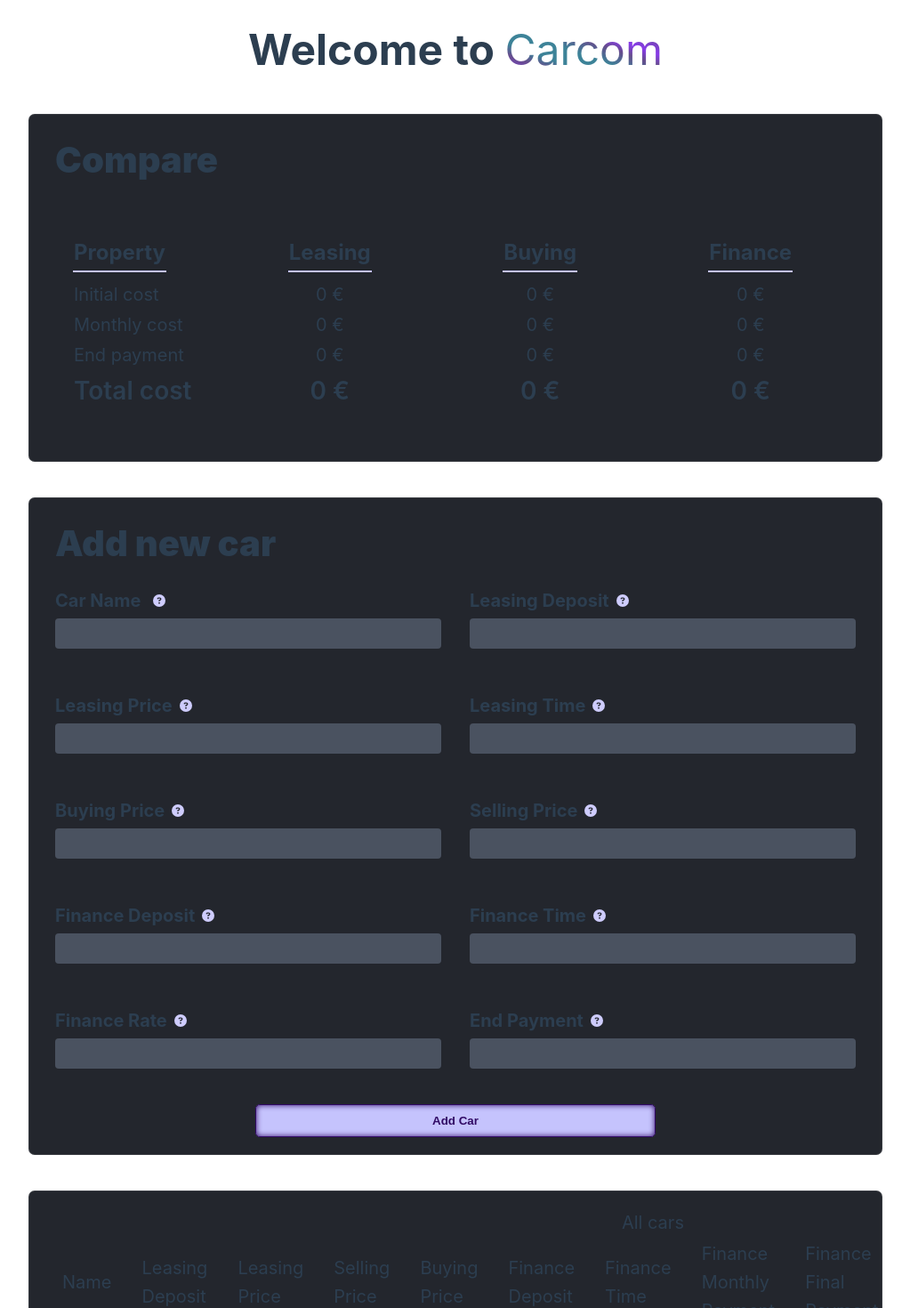
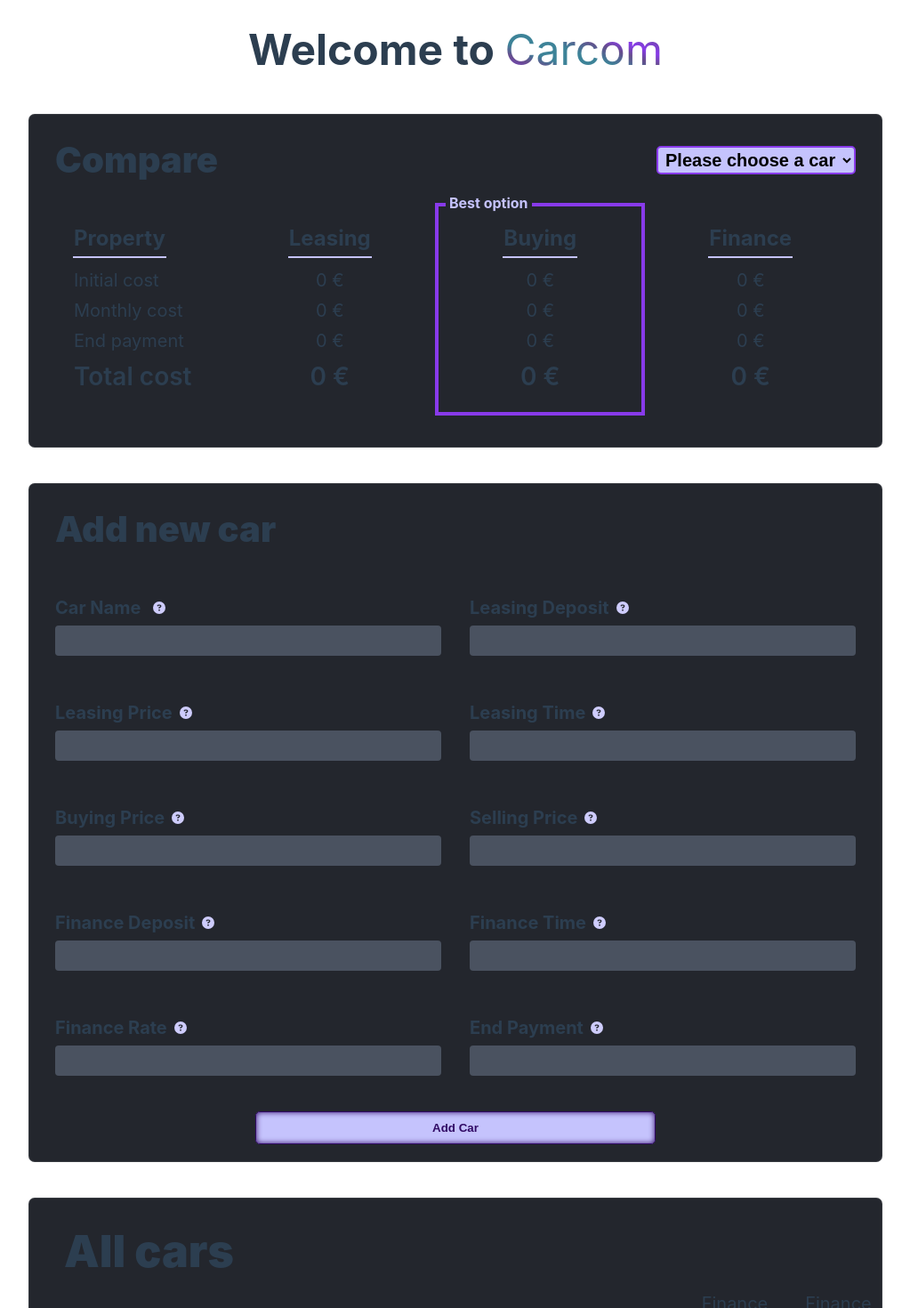
Before and after one commit to simbados/comparison, a Vue app: page / in a window 1280 px wide. Shown: the top 1470 px of the page at 89% size, without its empty margins (128-1151 px from the left). Built offline with nearby package versions, Linux system fonts and the light colour scheme.

Commit message:
Add select option for comparison table

```diff
--- a/src/assets/base.css
+++ b/src/assets/base.css
@@ -101,6 +101,5 @@ h1 {
 
 h2 {
   font-size: 2em;
-  padding-bottom: 1rem;
   font-weight: 900;
 }
--- a/src/components/AddCars.vue
+++ b/src/components/AddCars.vue
@@ -86,7 +86,6 @@ const financeFinalPayment = ref();
         <label for="carname"
           ><span>Car Name</span> <Tooltip :placement="Placement.RIGHT" message="Name of Car"
         /></label>
-
         <input
           @focus="removeInvalid(InputType.NAME)"
           :class="{ invalid: invalidInput.includes(InputType.NAME) }"
@@ -237,6 +236,10 @@ const financeFinalPayment = ref();
   flex-direction: column;
 }
 
+h2 {
+  padding-bottom: 1em;
+}
+
 .car-input {
   --columns: 2;
   display: grid;
--- a/src/components/CarComparison.vue
+++ b/src/components/CarComparison.vue
@@ -1,6 +1,6 @@
 <script setup lang="ts">
 import Card from '@/components/Card.vue';
-import { type Ref, ref, watch } from 'vue';
+import { computed, type Ref, ref, watch } from 'vue';
 import { store } from '@/store/rootStore';
 import type { Car } from '@/models/Car';
 
@@ -9,18 +9,21 @@ enum CarOptions {
   BUYING,
   FINANCING
 }
-let currentCar: Ref<Car | undefined> = ref();
-
-const bestOption: Ref<CarOptions | undefined> = ref();
-
+// let currentCar: Ref<Car | undefined> = ref();
+const currentCarId: Ref<string | undefined> = ref('');
 watch(store.allCars, () => {
   if (!currentCar.value) {
-    currentCar.value = store.allCars[0];
-    bestOption.value = calculateBestOption(currentCar.value);
+    currentCarId.value = store.allCars[0].id;
   }
 });
 
-function calculateBestOption(car: Car) {
+const currentCar: Ref<Car | undefined> = computed(() => {
+  return store.allCars.find((c) => c.id === currentCarId.value);
+});
+
+const bestOption: Ref<CarOptions | undefined> = computed(() => {
+  const car = currentCar.value;
+  if (car != undefined) {
     if (car.leasingTotal < car.financeTotal && car.leasingTotal < car.buyingTotal) {
       return CarOptions.LEASING;
     } else if (car.financeTotal < car.buyingTotal) {
@@ -29,11 +32,21 @@ function calculateBestOption(car: Car) {
       return CarOptions.BUYING;
     }
   }
+  return CarOptions.BUYING;
+});
 </script>
 
 <template>
   <Card>
+    <div class="header">
       <h2>Compare</h2>
+      <select v-model="currentCarId" name="car" id="car-select">
+        <option disabled value="">Please choose a car</option>
+        <option v-for="car of store.allCars" :key="car.id" :value="car.id">
+          {{ car.name }}
+        </option>
+      </select>
+    </div>
     <table class="comparison-table">
       <thead>
         <tr class="table-column property-column">
@@ -78,6 +91,24 @@ function calculateBestOption(car: Car) {
   gap: 1rem;
 }
 
+.header {
+  display: flex;
+  align-items: center;
+}
+
+select {
+  margin-left: auto;
+  align-self: center;
+  font-size: 1em;
+  font-weight: 700;
+  padding: 0.1em 0.2em;
+  cursor: pointer;
+  height: fit-content;
+  background-color: var(--accent-light);
+  border: 2px solid var(--accent);
+  border-radius: 5px;
+}
+
 .comparison-list {
   flex: 1;
   width: 100%;
@@ -102,6 +133,15 @@ function calculateBestOption(car: Car) {
     display: flex;
     overflow-x: scroll;
     scroll-snap-type: x mandatory;
+  }
+
+  .header {
+    flex-direction: column;
+    gap: 1em;
+  }
+
+  select {
+    margin-inline-start: 0;
   }
 
   .header-row {
--- a/src/components/CarList.vue
+++ b/src/components/CarList.vue
@@ -14,7 +14,7 @@ function deleteCar(car: Car) {
   <Card class="car-list">
     <table>
       <caption>
-        All cars
+        <h2>All cars</h2>
       </caption>
       <thead>
         <tr>
@@ -74,6 +74,12 @@ function deleteCar(car: Car) {
   padding: 1em;
   overflow-x: scroll;
 }
+caption {
+  font-size: 1.25em;
+  text-align: start;
+  padding-inline-start: 0.8em;
+}
+
 tbody tr:nth-child(odd) {
   background-color: #2f323d;
 }
```
Lines whose indentation alone changed are shown as unchanged.
